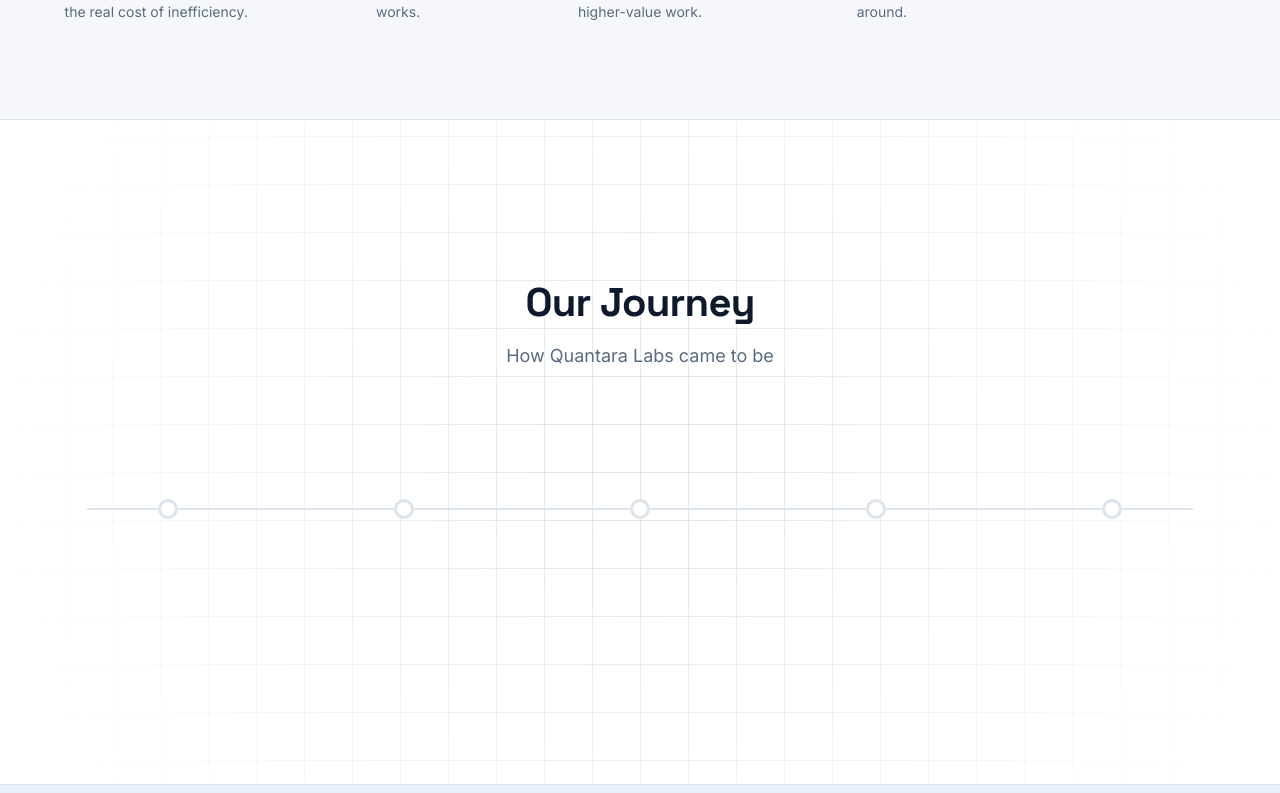
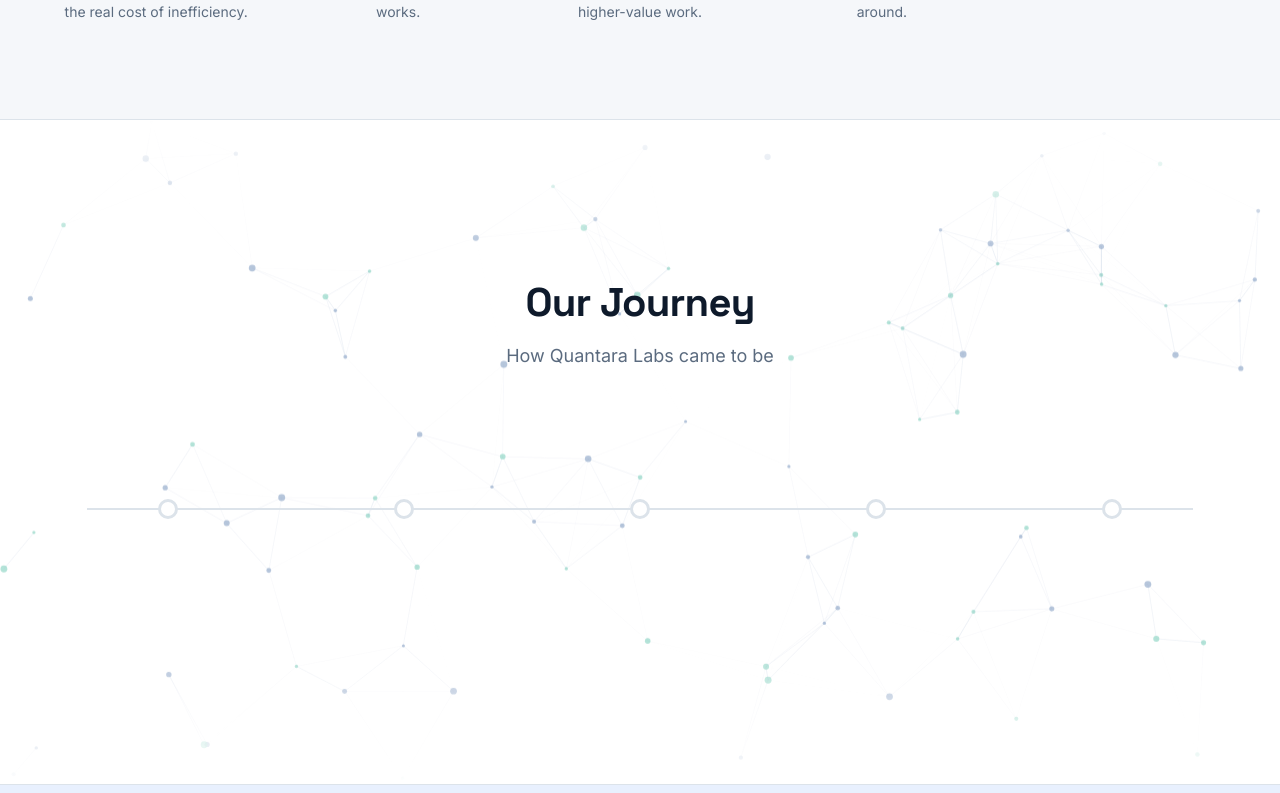
Before and after one commit to QuantaraLabs-SL/officialWeb, a Next.js app: page / in a window 1280 px wide. Shown: the part 2787-3580 px from the top of the page. Built offline with nearby package versions, Linux system fonts and the light colour scheme.

Commit message:
Replace grid animation with abstract network canvas in JourneySection

```diff
--- a/src/components/JourneySection.tsx
+++ b/src/components/JourneySection.tsx
@@ -4,6 +4,7 @@
 import { useReducedMotion } from "framer-motion";
 import gsap from "gsap";
 import ScrollTrigger from "gsap/ScrollTrigger";
+import AbstractNetworkCanvas from "@/components/AbstractNetworkCanvas";
 
 gsap.registerPlugin(ScrollTrigger);
 
@@ -150,20 +151,16 @@
         padding: "6rem 1.5rem",
       }}
     >
-      {/* Animated Techy Grid Background */}
+      {/* Network Particles Background */}
       <div
-        className="absolute inset-0 pointer-events-none"
+        className="absolute inset-0 pointer-events-none opacity-50"
         style={{
-          backgroundImage: `
-            linear-gradient(to right, rgba(27,75,143,0.15) 1px, transparent 1px),
-            linear-gradient(to bottom, rgba(27,75,143,0.15) 1px, transparent 1px)
-          `,
-          backgroundSize: "48px 48px",
-          animation: "panTechGrid 20s linear infinite",
-          maskImage: "radial-gradient(circle at center, rgba(0,0,0,1) 0%, rgba(0,0,0,0) 90%)",
-          WebkitMaskImage: "radial-gradient(circle at center, rgba(0,0,0,1) 0%, rgba(0,0,0,0) 90%)",
+          maskImage: "linear-gradient(to bottom, rgba(0,0,0,0) 0%, rgba(0,0,0,1) 20%, rgba(0,0,0,1) 80%, rgba(0,0,0,0) 100%)",
+          WebkitMaskImage: "linear-gradient(to bottom, rgba(0,0,0,0) 0%, rgba(0,0,0,1) 20%, rgba(0,0,0,1) 80%, rgba(0,0,0,0) 100%)",
         }}
-      />
+      >
+        <AbstractNetworkCanvas />
+      </div>
 
       <div className="page-wrapper max-w-6xl mx-auto relative z-10">
         <div className="text-center mb-24" style={{ marginTop: "4rem", marginBottom: "8rem" }}>
```
